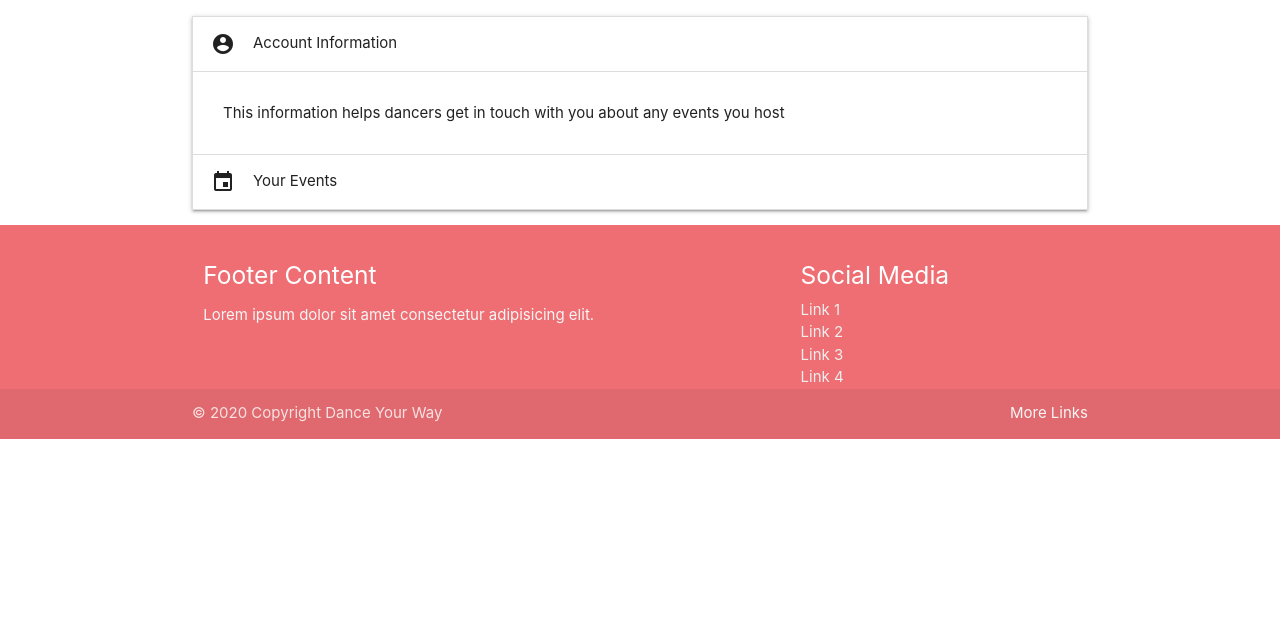
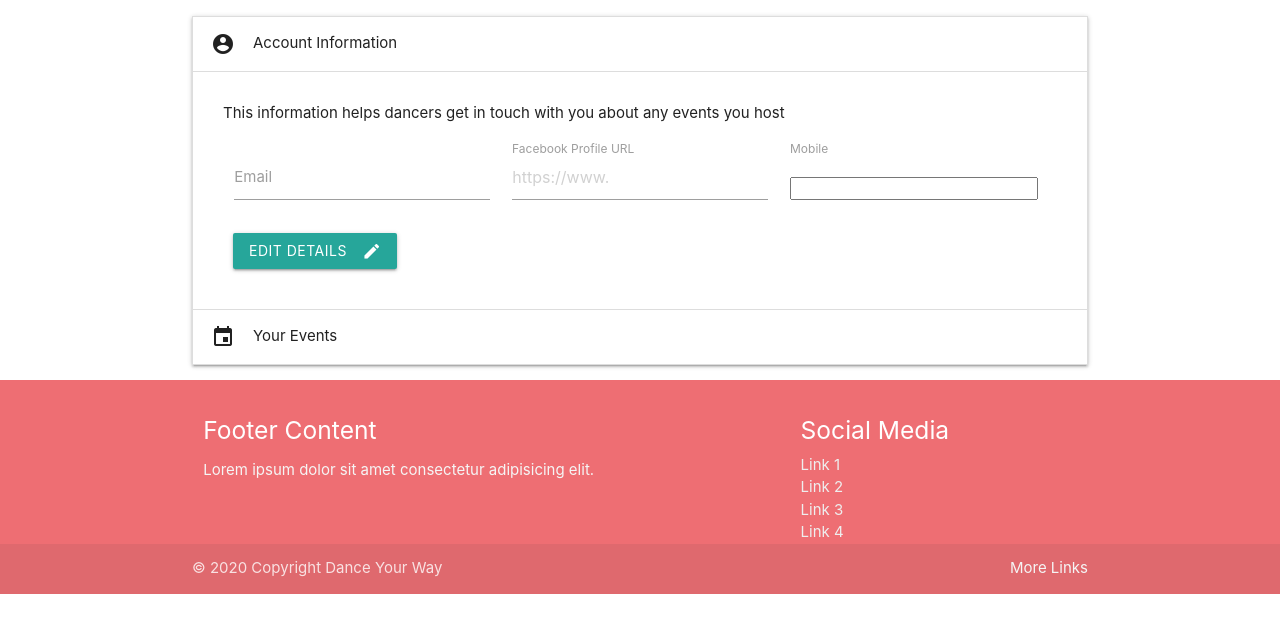
Before and after one commit to Magnusson95/Dance-Your-Way, a Flask app: page /account in a window 1280 px wide, after a click that opens the changed part. Shown: the part 143-776 px from the top of the page. Run offline with Flask 2, Linux system fonts and the light colour scheme; the visitor is signed in with stand-in values (Sample User, id 1); data that the repository does not hold is empty; some libraries are stand-ins or nearby versions.

Commit message:
functionality to update user details added

```diff
--- a/app.py
+++ b/app.py
@@ -65,6 +65,22 @@ def adduser():
     else:
         flash('Username already exists')
         return redirect(url_for('signup'))
+
+
+@app.route('/edituser/<organiser_username>', methods=['POST'])
+def edituser(organiser_username):
+    organisers = mongo.db.organisers
+    organisers.update({"username": organiser_username},
+    {
+        'facebook': request.form.get('facebook'),
+        'mobile': request.form.get('mobile'),
+        'email': request.form.get('email'),
+        'password': request.form.get('password'),
+        'username': request.form.get('username')
+    }
+        )
+    flash('You have updated your details')
+    return redirect(url_for('account'))
 
 
 @app.route('/sign-out')
--- a/templates/account.html
+++ b/templates/account.html
@@ -8,6 +8,29 @@
 			<div class="collapsible-header"><i class="material-icons">account_circle</i>Account Information</div>
 			<div class="collapsible-body">
 				<span>This information helps dancers get in touch with you about any events you host</span>
+				<form action="{{url_for('edituser', organiser_username=user.username)}}" method="POST">
+					<div class="row">
+						<div class="input-field col s12 m4">
+							<input value="{{ user.email }}" id="email" name="email" type="email" class="validate" />
+							<label class="active" for="email">Email</label>
+						</div>
+						<div class="input-field col s12 m4">
+							<input value="{{ user.facebook }}" id="facebook" name="facebook" type="url" class="validate" placeholder="https://www."/>
+							<label class="active" for="facebook">Facebook Profile URL</label>
+						</div>
+						<div class="input-field col s12 m4">
+							<label class="active" for="Mobile">Mobile</label> <br>
+							<input value="{{ user.mobile }}" id="mobile" name="mobile" type="mobile" class="validate" />
+					  </div>
+						<div class="input-field">
+							<input value="{{user.password}}" id="password" name="password" type="password" class="noshow" />
+					  </div>
+						<div class="input-field">
+							<input value="{{user.username}}" id="username" name="username" type="text" class="noshow" />
+					  </div>
+					</div>
+					<button class="btn waves-effect waves-light" type="submit">Edit Details<i class="material-icons right">edit</i></button>
+				</form>
 			</div>
 		</li>
 		<li>
```
